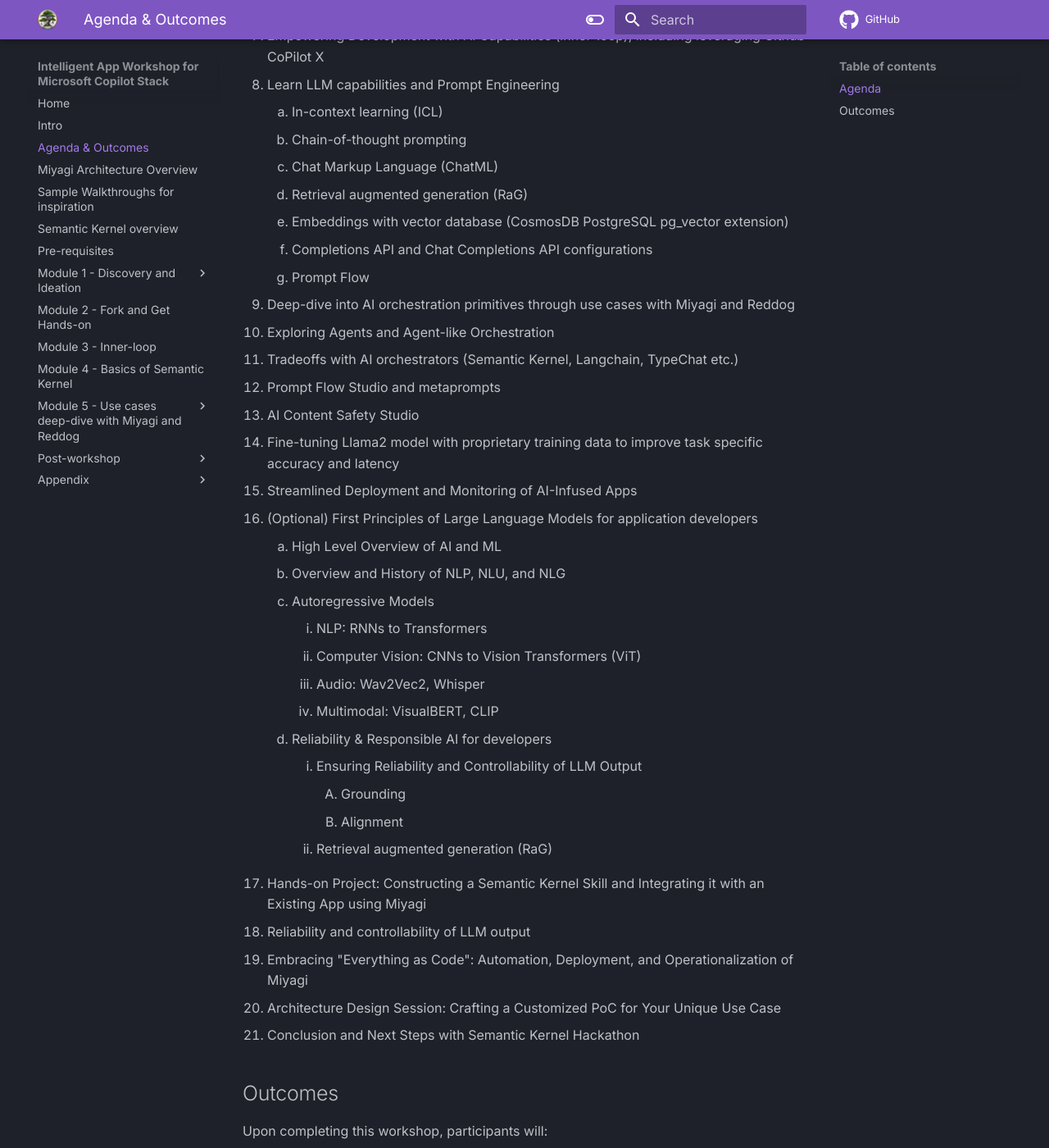
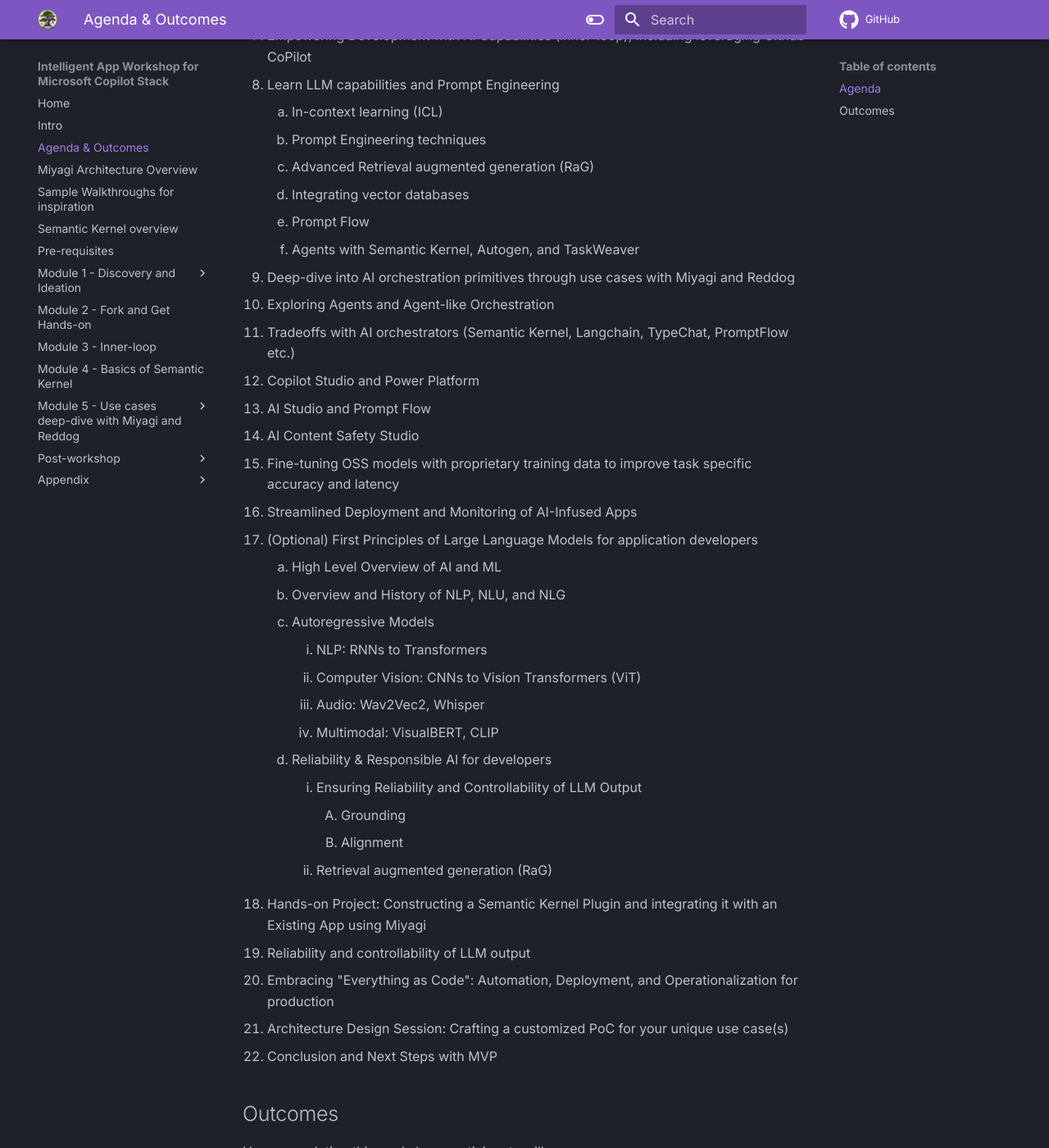
Before and after one commit to Azure/intelligent-app-workshop, an MkDocs documentation site: the page built from docs/wksp/00-intro/agenda-and-outcomes.md, in a window 1280 px wide and 1400 px high, scrolled down 676 px. Shown: the whole window at 82% size. Built offline with MkDocs 1.6.1 and Material for MkDocs 9.7.7, drawn with Linux system fonts in a browser that asks for light colours; comment, search, counter and statistics services are not loaded; some of the changed text lies outside the part shown.

Commit message:
update stack

```diff
--- a/docs/wksp/00-intro/agenda-and-outcomes.md
+++ b/docs/wksp/00-intro/agenda-and-outcomes.md
@@ -14,21 +14,21 @@
 1. Unearthing Customer Needs and Pain Points (Design Thinking session to personalize the workshop for your organization needs and use cases)
     1. Crafting AI-Driven Design and User Experience
 1. First steps to integrate AI into cloud-native and Azure backing services and data processing
-1. Empowering Development with AI Capabilities (inner-loop), including leveraging Github CoPilot X
+1. Empowering Development with AI Capabilities (inner-loop), including leveraging Github CoPilot
 1. Learn LLM capabilities and Prompt Engineering
     1. In-context learning (ICL)
-    1. Chain-of-thought prompting
-    1. Chat Markup Language (ChatML)
-    1. Retrieval augmented generation (RaG)
-    1. Embeddings with vector database (CosmosDB PostgreSQL pg_vector extension)
-    1. Completions API and Chat Completions API configurations
+    1. Prompt Engineering techniques
+    1. Advanced Retrieval augmented generation (RaG)
+    1. Integrating vector databases
     1. Prompt Flow
+    1. Agents with Semantic Kernel, Autogen, and TaskWeaver
 1. Deep-dive into AI orchestration primitives through use cases with Miyagi and Reddog
 1. Exploring Agents and Agent-like Orchestration
-1. Tradeoffs with AI orchestrators (Semantic Kernel, Langchain, TypeChat etc.)
-1. Prompt Flow Studio and metaprompts
+1. Tradeoffs with AI orchestrators (Semantic Kernel, Langchain, TypeChat, PromptFlow etc.)
+1. Copilot Studio and Power Platform
+1. AI Studio and Prompt Flow
 1. AI Content Safety Studio
-1. Fine-tuning Llama2 model with proprietary training data to improve task specific accuracy and latency
+1. Fine-tuning OSS models with proprietary training data to improve task specific accuracy and latency
 1. Streamlined Deployment and Monitoring of AI-Infused Apps
 1. (Optional) First Principles of Large Language Models for application developers
     1. High Level Overview of AI and ML
@@ -43,19 +43,18 @@
             1. Grounding
             1. Alignment
         1. Retrieval augmented generation (RaG)
-1. Hands-on Project: Constructing a Semantic Kernel Skill and Integrating it with an Existing App using Miyagi
+1. Hands-on Project: Constructing a Semantic Kernel Plugin and integrating it with an Existing App using Miyagi
 1. Reliability and controllability of LLM output
-1. Embracing "Everything as Code": Automation, Deployment, and Operationalization of Miyagi
-1. Architecture Design Session: Crafting a Customized PoC for Your Unique Use Case
-1. Conclusion and Next Steps with Semantic Kernel Hackathon
+1. Embracing "Everything as Code": Automation, Deployment, and Operationalization for production
+1. Architecture Design Session: Crafting a customized PoC for your unique use case(s)
+1. Conclusion and Next Steps with MVP
 
 ## Outcomes
 
 Upon completing this workshop, participants will:
 
-- Comprehend the transformative potential of Azure AI services and development tools in revolutionizing every facet of app development.
-- Skillfully identify customer needs addressable through AI solutions
+- Comprehend the transformative potential of Azure AI services and Copilot Stack in revolutionizing every facet of AI app development.
 - Acquire hands-on experience in AI-driven design and user experience techniques
 - Learn to effortlessly integrate foundation models into backend services, data processing, and frontend development
 - Build an AI-infused app from the ground up during the hands-on project
-- Grasp the best practices for AI-driven app development and deployment in Azure
+- Implement Agents using Assistants API, Code Interpretor, and Retrieval intefaces.
```
Also changed, not shown: docs/index.md (+2 -2 lines), docs/wksp/00-intro/architecture-overview.md (+11 -15 lines), docs/assets/images/wip-azure.png.
